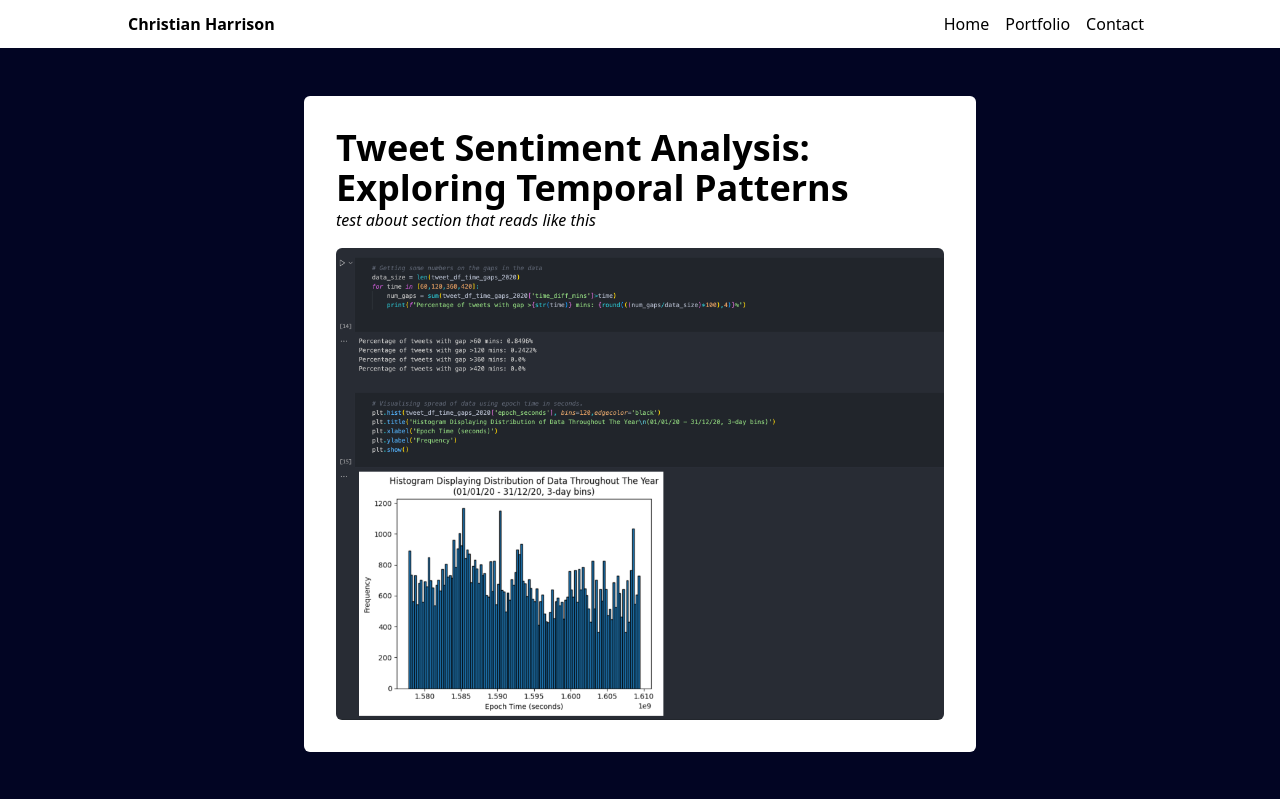
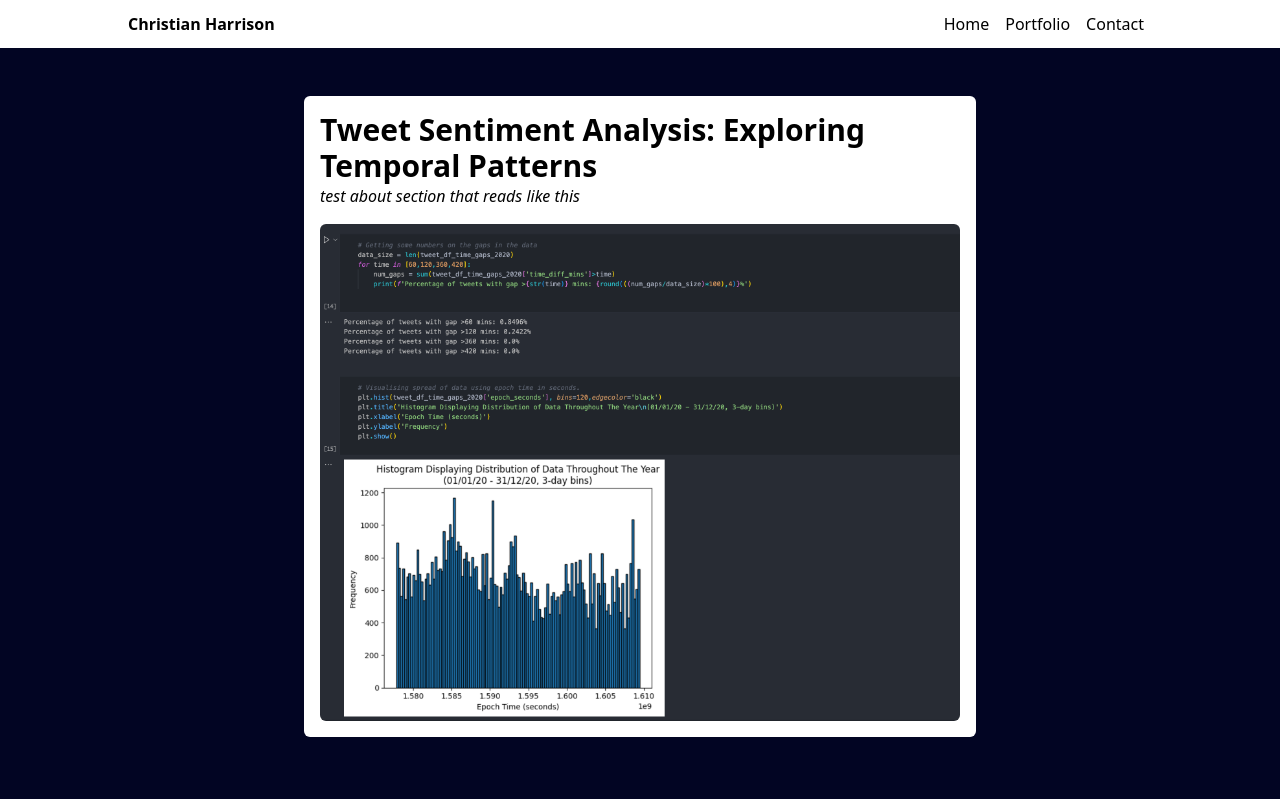
Before and after one commit to christywastaken/christianharrison, a Nuxt app: page /portfolio in a window 1280 px wide. Shown: the top 799 px of the page. Built offline with nearby package versions, Linux system fonts and the light colour scheme.

Commit message:
Changes font styling for different screens

```diff
--- a/components/BlogPost.vue
+++ b/components/BlogPost.vue
@@ -1,6 +1,6 @@
 <template>
-  <a :href="link" target="_blank" class="flex flex-col justify-center p-8 my-8 rounded-md bg-white">
-    <h2 class="text-4xl font-bold">{{ title }}</h2>
+  <a :href="link" target="_blank" class="flex flex-col justify-center p-4 my-8 rounded-md bg-white">
+    <h2 class="md:text-3xl text-xl font-bold">{{ title }}</h2>
     <p class="italic mb-4">{{ about }}</p>
     <img :src="imageSrc" class="object-contain rounded-md" />
   </a>
```
